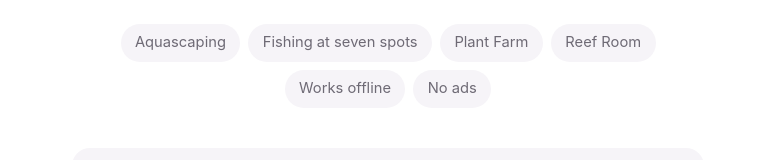
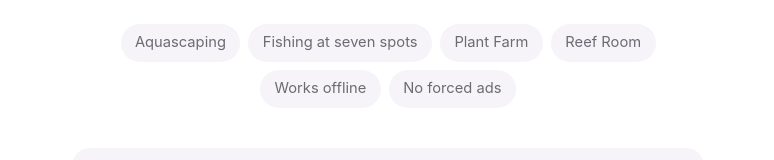
Before and after one commit to Kevin-Hall/pocketcal-landing, a plain HTML site: page finandfern/index.html in a window 1280 px wide. Shown: the part 393-553 px from the top of the page, without its empty margins (252-1026 px from the left). Drawn offline with Linux system fonts and the light colour scheme.

Commit message:
Fin & Fern: say no forced ads on the home page
Co-Authored-By: Claude Opus 5.5 <noreply@anthropic.com>
Claude-Session: https://claude.ai/code/session_01R1ZhNTpRHDY46rMgPV5722

```diff
--- a/finandfern/index.html
+++ b/finandfern/index.html
@@ -39,7 +39,7 @@ footer a{color:var(--muted)}
 <img src="icon.png" alt="Fin and Fern app icon">
 <h1>Fin &amp; Fern</h1>
 <p class="lead">A cozy pixel art aquarium for iPhone. Scape a tank, catch rare fish and grow your own plants.</p>
-<div class="pills"><span>Aquascaping</span><span>Fishing at seven spots</span><span>Plant Farm</span><span>Reef Room</span><span>Works offline</span><span>No ads</span></div>
+<div class="pills"><span>Aquascaping</span><span>Fishing at seven spots</span><span>Plant Farm</span><span>Reef Room</span><span>Works offline</span><span>No forced ads</span></div>
 <div class="card" style="text-align:left;margin-top:2.5rem"><h2>Free to try</h2><p>Start with your first tank and the nearby fishing spots for free. One purchase unlocks the full game for good: the Plant Farm, the Reef Room, every fishing spot and every update. No subscriptions.</p></div>
 </main>
 <footer>Fin &amp; Fern · <a href="support.html">Support</a> · <a href="privacy.html">Privacy policy</a> · <a href="mailto:hello@pocketcal.app">hello@pocketcal.app</a></footer>
```
